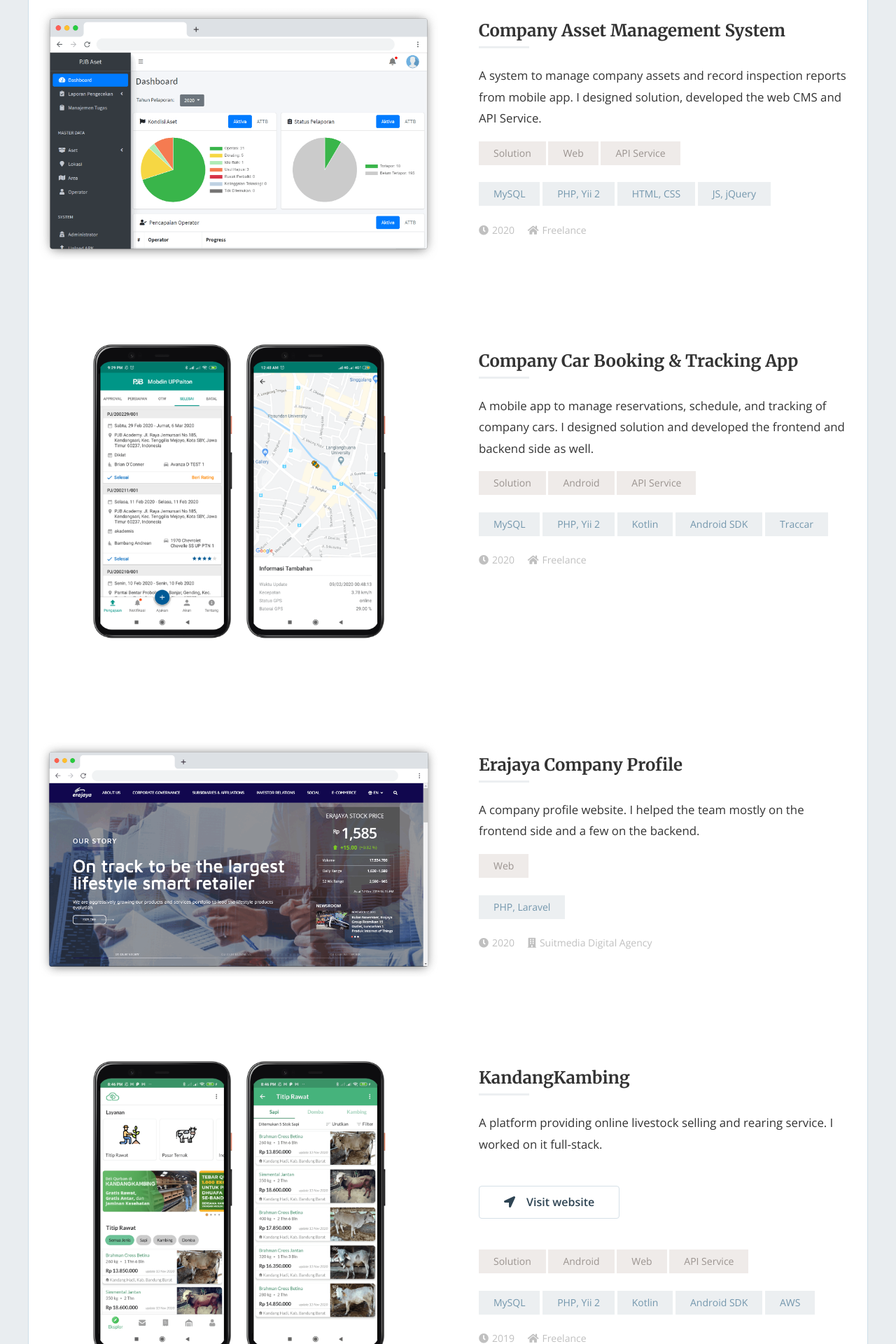
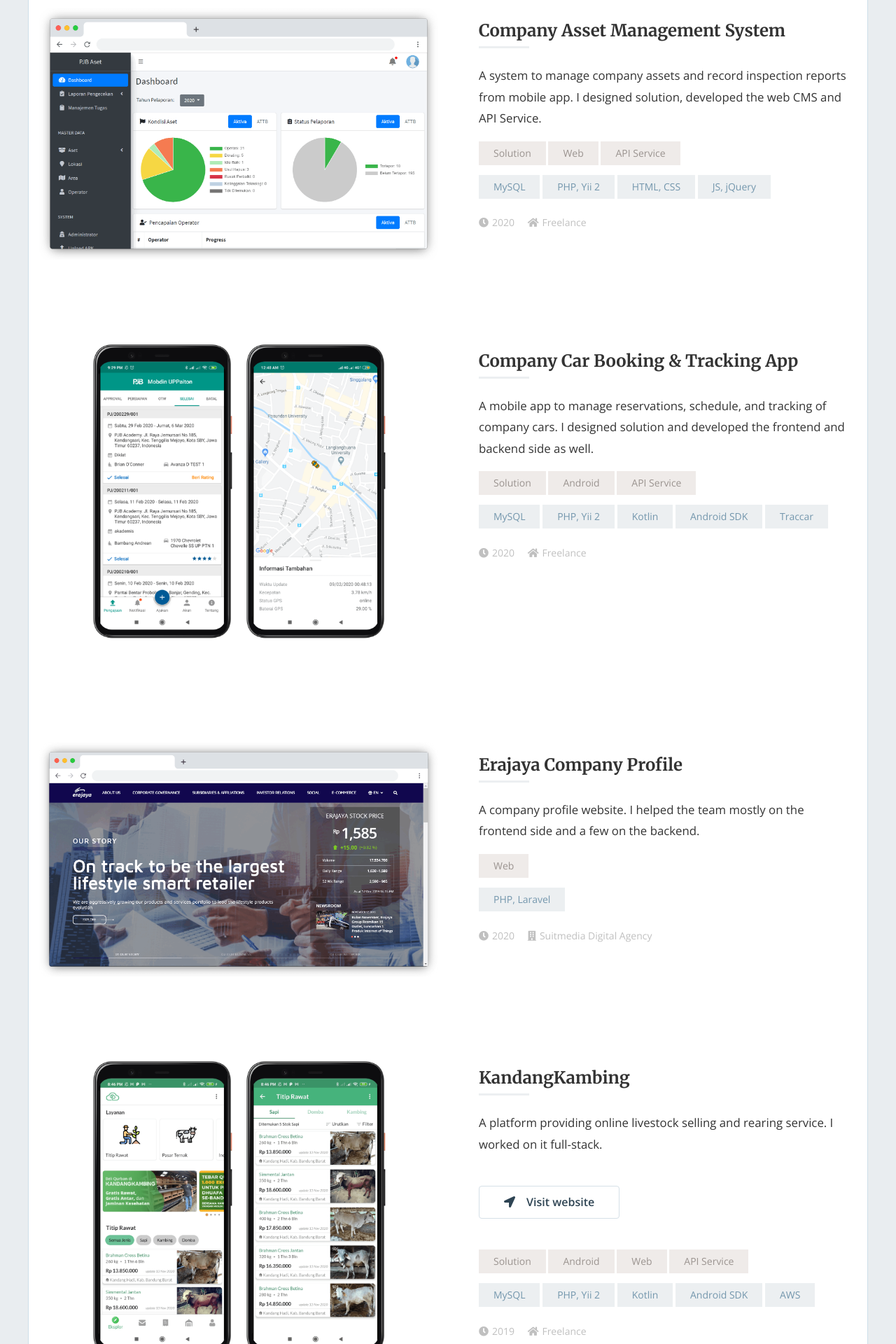
Before and after one commit to widiarifki/widiarifki.github.io, a Jekyll site: the page built from index.html, in a window 1280 px wide. Shown: the part 988-2908 px from the top of the page at 70% size. Built offline with Jekyll 4.4.1, drawn with Linux system fonts in a browser that asks for light colours; nearby versions of some CDN libraries; emoji names are drawn with the system emoji font; the list of posts is cut into pages by our own code.

Commit message:
edit style

```diff
--- a/css/style.scss
+++ b/css/style.scss
@@ -345,7 +345,7 @@
         margin-bottom: 0.5em;
       }
     }
-    .categories > .tags {
+    .categories + .tags {
       margin-top: 0.5em;
     }
     .info {
```
